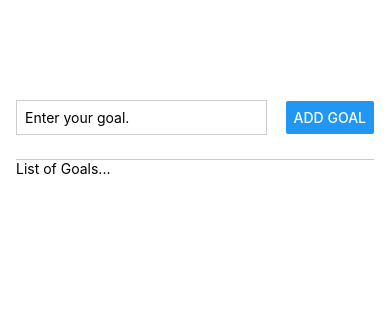
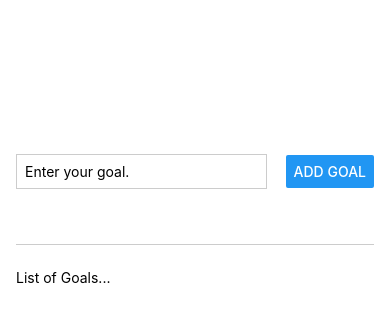
Before and after one commit to allenmurfee/track-your-goals-app-react-native, a React Native app: screen / in a window 390 px wide. Shown: the top 322 px of the page. Built offline with nearby package versions, Linux system fonts and the light colour scheme.

Commit message:
added flex properties and margin

```diff
--- a/App.js
+++ b/App.js
@@ -14,7 +14,7 @@ export default function App() {
         <Button title="Add Goal" />
       </View>
       {/* List view for all goals */}
-      <View>
+      <View style={styles.goalsContainer}>
         <Text>List of Goals...</Text>
       </View>
     </View>
@@ -25,12 +25,14 @@ const styles = StyleSheet.create({
   appContainer: {
     paddingTop: 100,
     paddingHorizontal: 16,
+    flex: 1,
   },
   inputContainer: {
+    flex: 1,
     flexDirection: "row",
     justifyContent: "space-between",
     alignItems: "center",
-    paddingBottom: 24,
+    marginBottom: 24,
     borderBottomWidth: 1,
     borderBottomColor: "#cccccc",
   },
@@ -41,4 +43,7 @@ const styles = StyleSheet.create({
     marginRight: 8,
     padding: 8,
   },
+  goalsContainer: {
+    flex: 4,
+  },
 });
```
